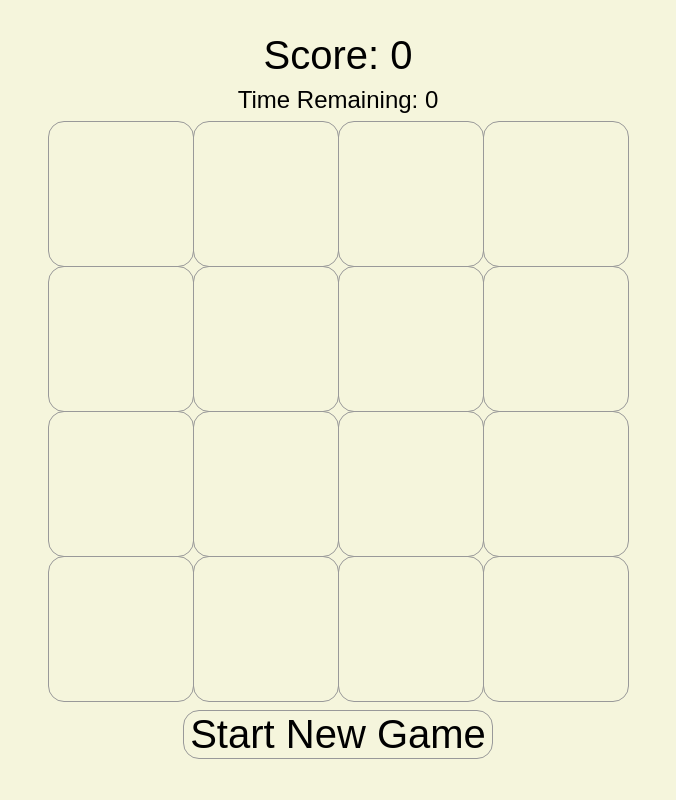
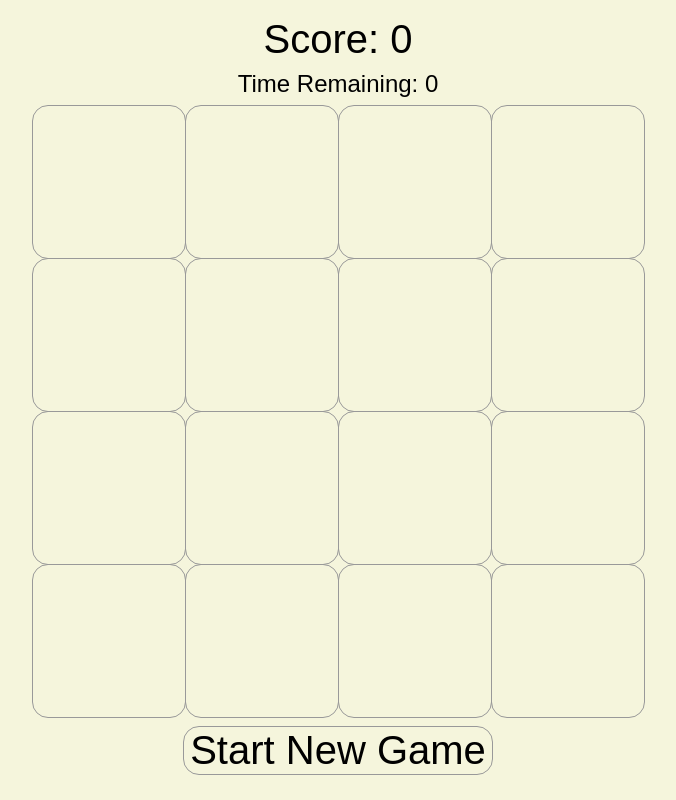
Before and after one commit to FiveSquarz/word-hunt-react, a React (Vite) app: page / in a window 1280 px wide. Shown: the whole page, without its empty margins (302-978 px from the left). Built offline with nearby package versions, Linux system fonts and the light colour scheme; no server answers.

Commit message:
Add todos and slightly increase square size

```diff
--- a/src/index.css
+++ b/src/index.css
@@ -1,6 +1,6 @@
 body {
   font: 14px "Century Gothic", Futura, sans-serif;
-  margin: 3vmin;
+  margin: calc(3 * min(1svw, 1svh));
   touch-action: none;
   background-color: beige;
   user-select: none;
@@ -9,25 +9,24 @@ body {
 
 .square {
   background: #fff;
-  border: 0.15vmin solid #999;
+  border: calc(0.15 * min(1svw, 1svh)) solid #999;
   float: left;
-  height: 18vmin;
+  width: calc(19 * min(1svw, 1svh));
+  height: calc(19 * min(1svw, 1svh));
   margin-right: -1px;
   margin-top: -1px;
   padding: 0;
-  width: 18vmin;
   display: flex;
   align-items: center;
   justify-content: center;
-  border-radius: 2vmin;
+  border-radius: calc(2 * min(1svw, 1svh));
 }
 
 .detector {
   background: transparent;
-  border: 0.15vmin solid none;
   width: 70%;
   height: 70%;
-  font-size: 7vmin;
+  font-size: calc(7 * min(1svw, 1svh));
   font-weight: bold;
   display: flex;
   align-items: center;
@@ -37,12 +36,12 @@ body {
 .format {
   display: flex;
   justify-content: center;
-  margin-bottom: 1vmin;
+  margin-bottom: calc(min(1svw, 1svh));
 }
 
 button {
   background-color: beige;
-  border: 0.15vmin solid #999;
-  border-radius: 2vmin;
+  border: calc(0.15 * min(1svw, 1svh)) solid #999;
+  border-radius: calc(2 * min(1svw, 1svh));
   color: black;
 }
--- a/src/main.jsx
+++ b/src/main.jsx
@@ -271,7 +271,7 @@ class Game extends React.Component {
         totalScore: this.state.totalScore + this.getWordScore(attempt)
       })
       this.newWordSound.currentTime = 0
-      this.newWordSound.play()
+      this.newWordSound.play() //TODO: fix audio sometimes not playing
     }
   }
 
@@ -302,6 +302,8 @@ class Game extends React.Component {
   }
 }
 
+//TODO: disable magnifying class on ios
+
 ReactDOM.createRoot(document.getElementById('root')).render(
   <React.StrictMode>
     <Game />
```
